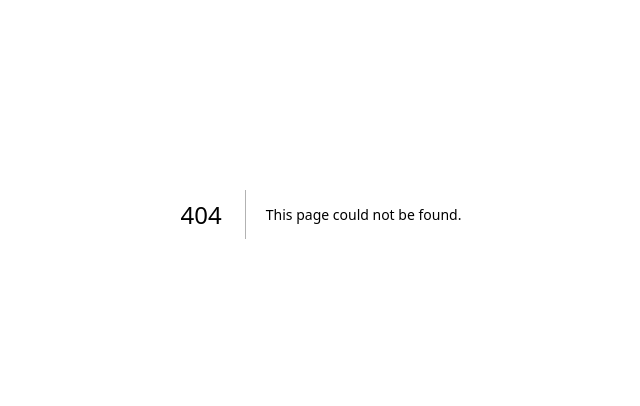
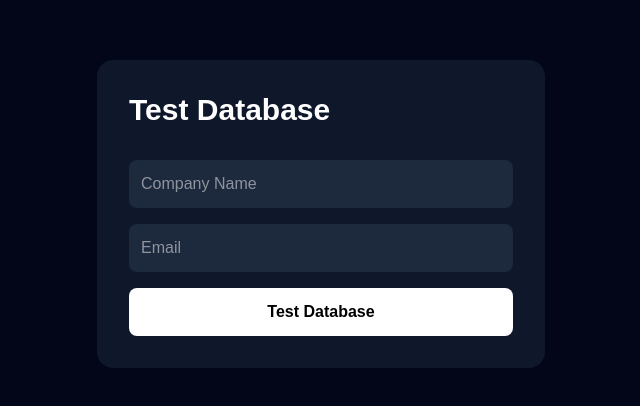
Before and after one commit to ahmed-elesnawy-15/replya, a Next.js app: page /signup in a window 1280 px wide. Before the commit this address had no page. Shown: the part 186-592 px from the top of the page, without its empty margins (319-959 px from the left). Built offline with nearby package versions, Linux system fonts and the light colour scheme; no server answers.

Commit message:
Test Supabase database connection

```diff
--- /dev/null
+++ b/app/signup/page.tsx
@@ -0,0 +1,66 @@
+"use client";
+
+import { useState } from "react";
+import { supabase } from "@/lib/supabase";
+
+export default function SignupPage() {
+  const [company, setCompany] = useState("");
+  const [email, setEmail] = useState("");
+
+  async function handleSignup(e: React.FormEvent) {
+    e.preventDefault();
+
+    const { error: insertError } = await supabase
+      .from("companies")
+      .insert([
+        {
+          id: crypto.randomUUID(),
+          name: company,
+          email: email,
+        },
+      ]);
+
+    if (insertError) {
+      console.error("Insert Error:", insertError);
+      alert(insertError.message);
+      return;
+    }
+
+    console.log("Database insert works!");
+    alert("Database insert works!");
+  }
+
+  return (
+    <main className="min-h-screen bg-slate-950 flex items-center justify-center px-6">
+      <div className="w-full max-w-md rounded-2xl bg-slate-900 p-8">
+        <h1 className="text-3xl font-bold text-white">
+          Test Database
+        </h1>
+
+        <form onSubmit={handleSignup} className="mt-8 space-y-4">
+          <input
+            value={company}
+            onChange={(e) => setCompany(e.target.value)}
+            placeholder="Company Name"
+            className="w-full rounded-lg p-3 bg-slate-800 text-white"
+          />
+
+          <input
+            type="email"
+            value={email}
+            onChange={(e) => setEmail(e.target.value)}
+            placeholder="Email"
+            className="w-full rounded-lg p-3 bg-slate-800 text-white"
+          />
+
+          <button
+            type="submit"
+            className="w-full rounded-lg bg-white text-black p-3 font-bold"
+          >
+            Test Database
+          </button>
+        </form>
+      </div>
+    </main>
+  );
+}
```
